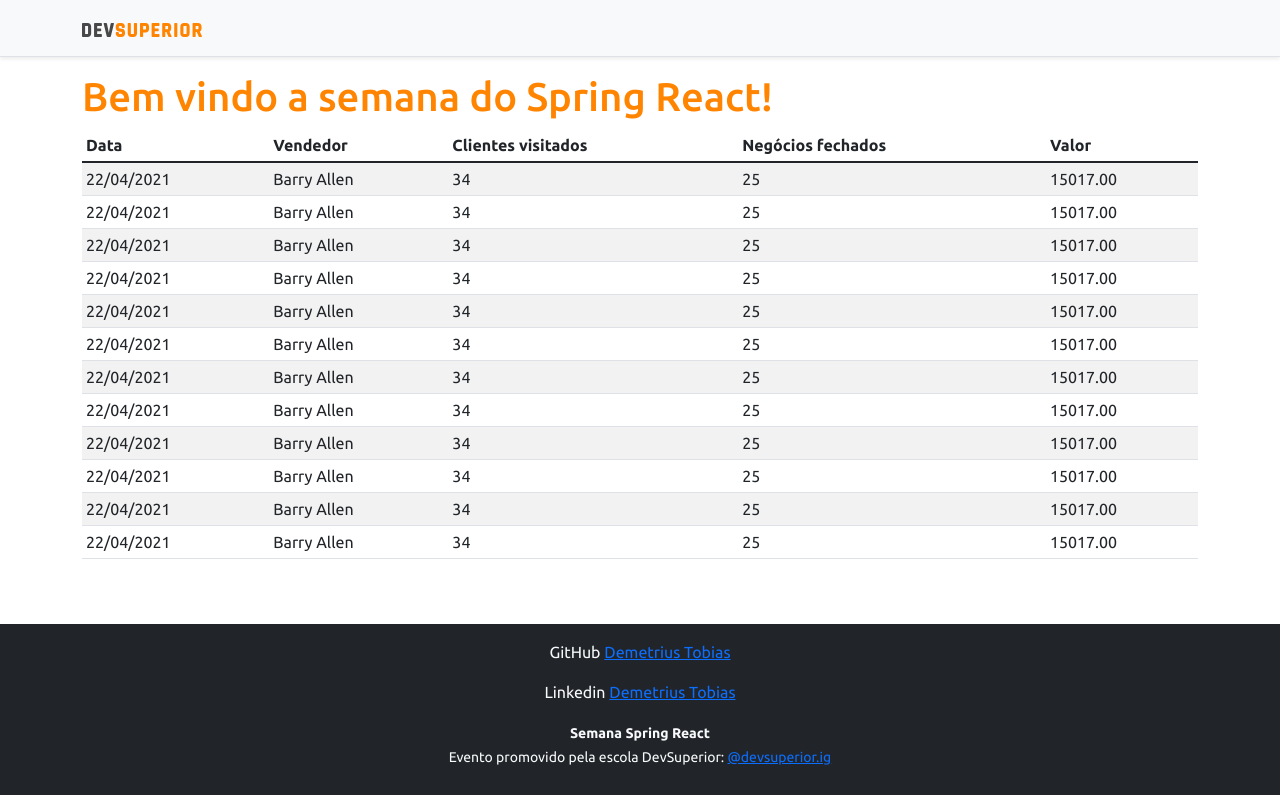
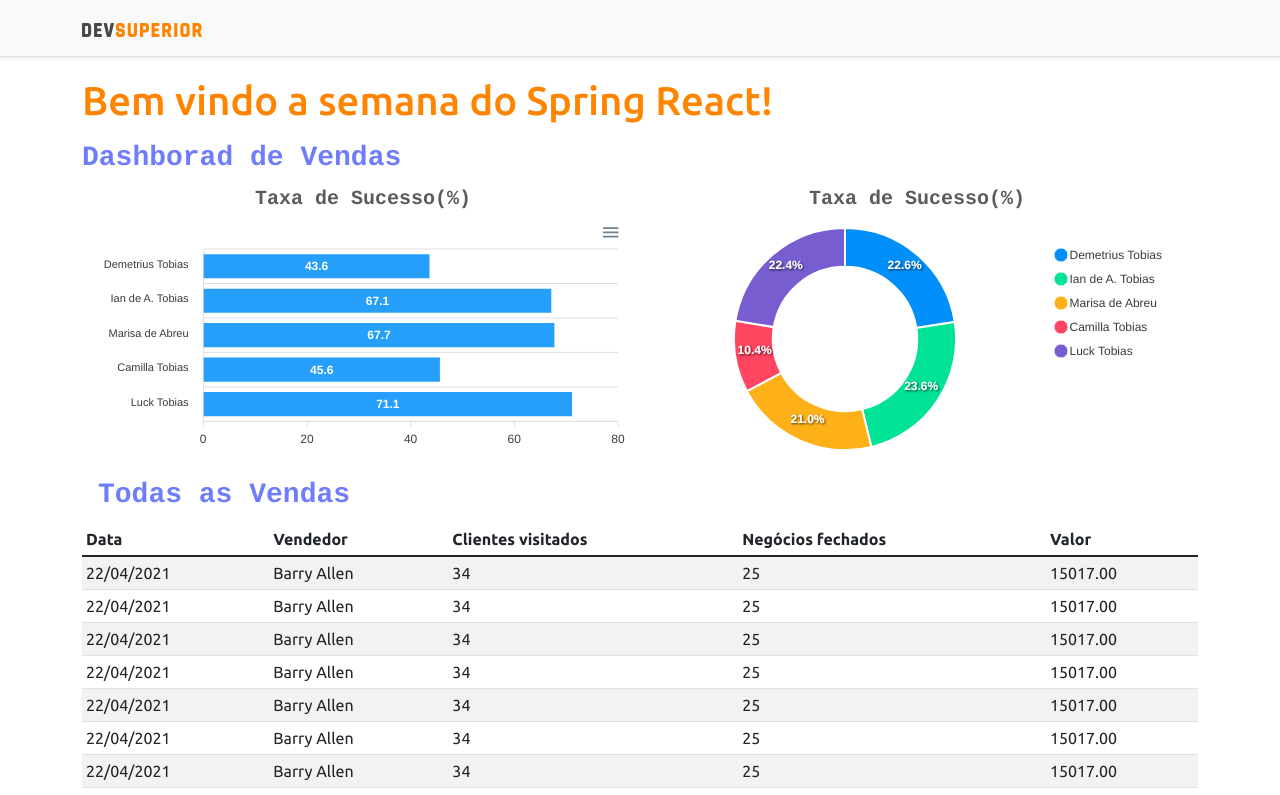
Before and after one commit to Demetrrius/projeto-sds5, a React (Create React App) app in the folder frontend/: page / in a window 1280 px wide. Shown: the top 795 px of the page. Built offline with nearby package versions, Linux system fonts and the light colour scheme.

Commit message:
Static charts

```diff
--- a/frontend/package.json
+++ b/frontend/package.json
@@ -11,8 +11,10 @@
     "@types/node": "^12.0.0",
     "@types/react": "^17.0.0",
     "@types/react-dom": "^17.0.0",
+    "apexcharts": "^3.29.0",
     "bootstrap": "^5.1.3",
     "react": "^17.0.2",
+    "react-apexcharts": "^1.3.9",
     "react-dom": "^17.0.2",
     "react-scripts": "4.0.3",
     "typescript": "^4.1.2",
--- a/frontend/src/App.tsx
+++ b/frontend/src/App.tsx
@@ -1,4 +1,6 @@
+import BarChart from "components/BarChart";
 import DataTable from "components/DataTable";
+import DonutChart from "components/DonutChart";
 import Footer from "components/Footer";
 import NavBar from "components/NavBar";
 
@@ -6,9 +8,21 @@ function App() {
   return (
     <>
       <NavBar />
-      <div className = 'container'>
-        <h1 className="text-primary">Bem vindo a semana do Spring React!</h1>
-
+      <div className='container'>
+        <h1 className="text-primary py-1">Bem vindo a semana do Spring React!</h1>
+        <h3 className="py-1" ><b>Dashborad de Vendas</b></h3>
+        <div className="row px-3">
+          <div className="col-sm-6">
+            <h5>Taxa de Sucesso(%)</h5>
+            <BarChart />
+          </div>
+          <div className="col-sm-6">
+            <h5>Taxa de Sucesso(%)</h5>
+            <DonutChart />
+          </div>
+          <div>
+          <h3 className="py-1" ><b>Todas as Vendas</b></h3>          </div>
+        </div>
         <DataTable />
       </div>
       <Footer />
--- a/frontend/src/assets/css/styles.css
+++ b/frontend/src/assets/css/styles.css
@@ -30,3 +30,16 @@ html, body {
 .text-primary {
     color: var(--color-primary) !important;
 }
+h3{
+    font-family: Courier, monospace;
+    color: rgba(46, 66, 248, 0.685);
+    font-weight: bold;
+    font-weight: 900;
+}
+h5{
+    font-family: Courier;
+    color: #101013af;
+    font-weight: bold;
+    text-align: center;
+
+}
--- /dev/null
+++ b/frontend/src/components/BarChart/index.tsx
@@ -0,0 +1,36 @@
+
+import Chart from "react-apexcharts";
+function BarChart() {
+
+    const options = {
+        plotOptions: {
+            bar: {
+                horizontal: true,
+            }
+        },
+    };
+
+    const mockData = {
+        labels: {
+            categories: ['Demetrius Tobias', 'Ian de A. Tobias', 'Marisa de Abreu', 'Camilla Tobias', 'Luck Tobias']
+        },
+        series: [
+            {
+                name: "% Sucesso",
+                data: [43.6, 67.1, 67.7, 45.6, 71.1]
+            }
+        ]
+    };
+
+    return (
+        <Chart
+            options={{...options,xaxis: mockData.labels}}
+            series={mockData.series}
+            type="bar"
+            height="240"
+        />
+
+    );
+}
+
+export default BarChart;
--- /dev/null
+++ b/frontend/src/components/DonutChart/index.tsx
@@ -0,0 +1,26 @@
+import Chart from "react-apexcharts";
+function DonutChart() {
+
+    const mockData = {
+        series: [477138, 499928, 444867, 220426, 473088],
+        labels: ['Demetrius Tobias', 'Ian de A. Tobias', 'Marisa de Abreu', 'Camilla Tobias', 'Luck Tobias']
+    }
+
+    const options = {
+        legend: {
+            show: true
+        }
+    }
+
+    return (
+        <Chart
+            options={{...options,labels: mockData.labels}}
+            series={mockData.series}
+            type="donut"
+            height="240"
+        />
+
+    );
+}
+
+export default DonutChart;
```
Also changed, not shown: 1 other file (tests, documents, lock files or other folders).
